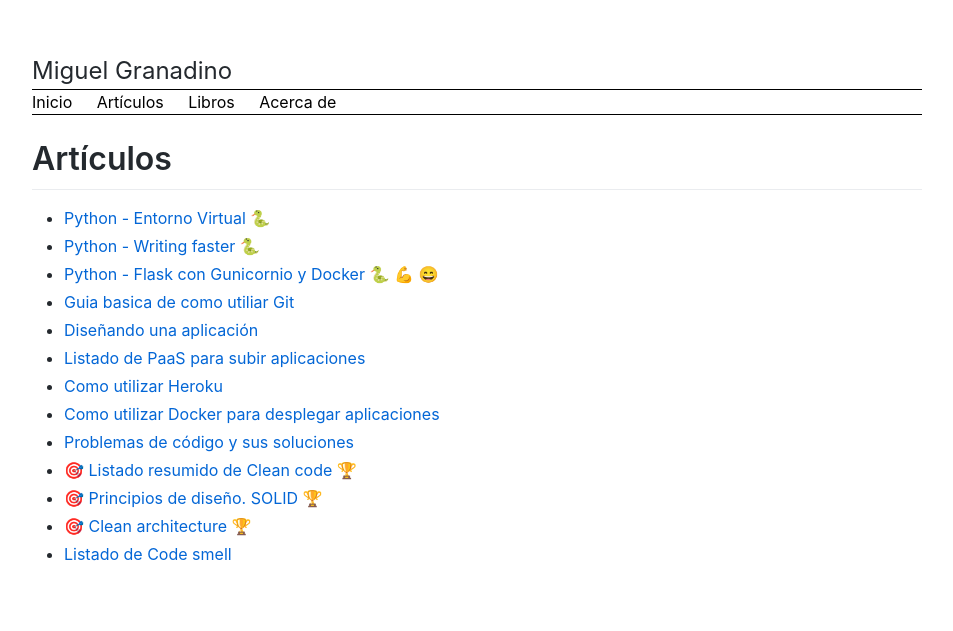
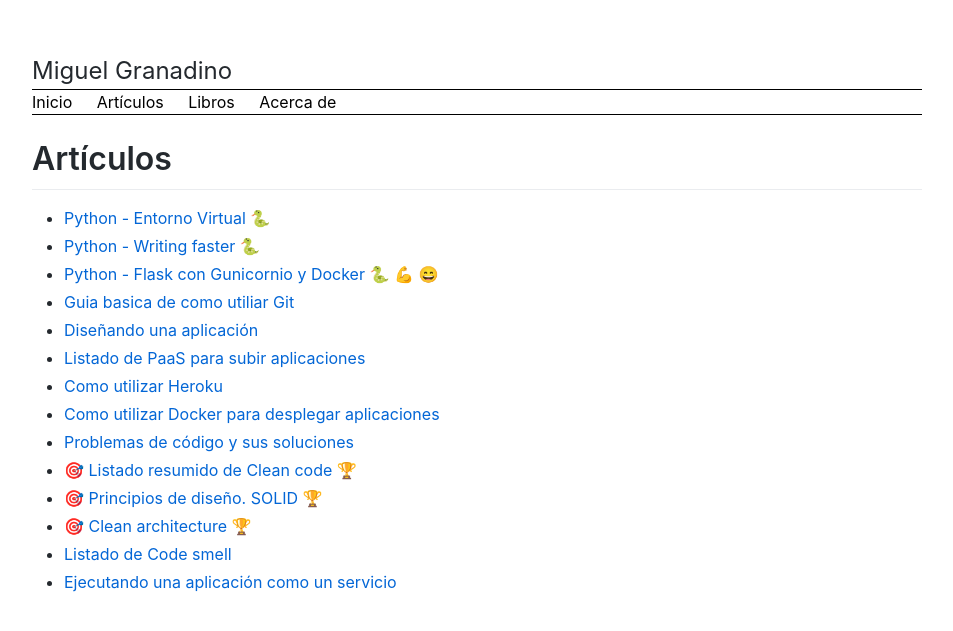
Before and after one commit to Akira3030/formacion, a Jekyll site: the page built from index.md, in a window 1280 px wide. Shown: the top 631 px of the page, without its empty margins (163-1116 px from the left). Built offline with Jekyll 4.4.1, drawn with Linux system fonts in a browser that asks for light colours; emoji names are drawn with the system emoji font.

Commit message:
Update index.md

```diff
--- a/index.md
+++ b/index.md
@@ -18,3 +18,4 @@ title: Articulos
 * :dart: [Principios de diseño. SOLID](articulos/) :trophy:
 * :dart: [Clean architecture](articulos/) :trophy:
 * [Listado de Code smell](articulos/lista-de-code-smells.md)
+* [Ejecutando una aplicación como un servicio](articulos/ejecutando-aplicacion-como-un-servicio.md)
```
